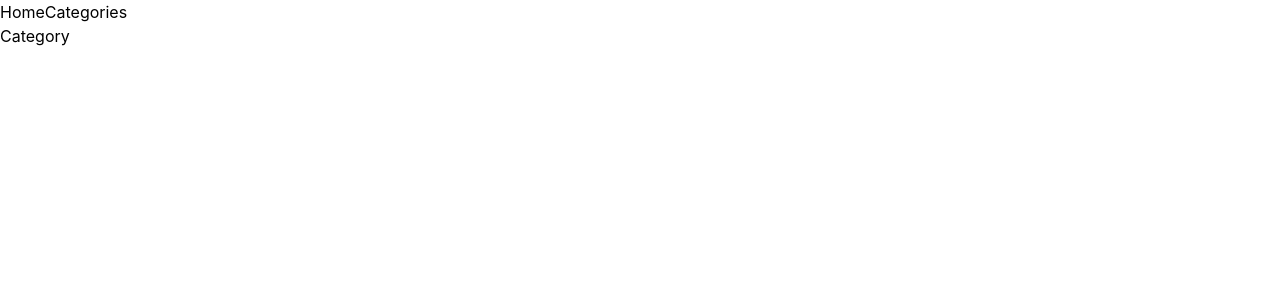
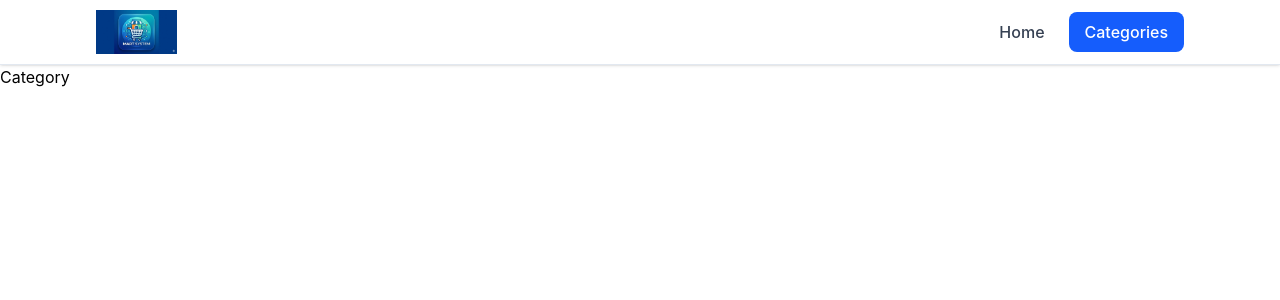
Before and after one commit to HaihengDev/Mart-Management-System-Frontend, a React (Vite) app: page /categories in a window 1280 px wide. Shown: the top 300 px of the page. Built offline with nearby package versions, Linux system fonts and the light colour scheme.

Commit message:
Add Header component with logo and navigation bar

```diff
--- a/src/App.jsx
+++ b/src/App.jsx
@@ -2,12 +2,12 @@ import { BrowserRouter, Routes, Route } from 'react-router-dom';
 import Home from './pages/Home';
 import Categories from './pages/Categories';
 import Error from './pages/Error';
-import NavBar from './components/NavBar';
+import Header from './components/Header.jsx';
 
 const App = () => {
   return (
     <BrowserRouter>
-      <NavBar />
+      <Header />
       <Routes>
         <Route path="/" element={<Home />} />
         <Route path="/categories" element={<Categories />} />
--- /dev/null
+++ b/src/components/Header.jsx
@@ -0,0 +1,19 @@
+import NavBar from './NavBar.jsx';
+import Logo from '../assets/logo.png';
+
+export default function Header() {
+  return (
+    <header className="sticky top-0 z-50 border-b border-slate-200 bg-white/90 shadow-sm backdrop-blur">
+      <div className="mx-auto flex h-16 w-full max-w-6xl items-center justify-between px-4 sm:px-6 lg:px-8">
+        <img
+          src={Logo}
+          alt="logo"
+          className="h-10 w-auto object-contain sm:h-11"
+        />
+        <div className="[&>nav]:flex [&>nav]:items-center [&>nav]:gap-2">
+          <NavBar />
+        </div>
+      </div>
+    </header>
+  );
+}
--- a/src/components/NavBar.jsx
+++ b/src/components/NavBar.jsx
@@ -1,10 +1,30 @@
 import { NavLink } from 'react-router-dom';
 
 export default function NavBar() {
+  const baseStyle =
+    'px-4 py-2 rounded-lg transition-colors duration-200 font-medium';
+
+  const activeStyle = 'bg-blue-600 text-white';
+  const inActiveStyle = 'text-gray-700 hover:bg-gray-200';
+
   return (
     <nav>
-      <NavLink to="/">Home</NavLink>
-      <NavLink to="/categories">Categories</NavLink>
+      <NavLink
+        to="/"
+        className={({ isActive }) =>
+          `${baseStyle} ${isActive ? activeStyle : inActiveStyle}`
+        }
+      >
+        Home
+      </NavLink>
+      <NavLink
+        to="/categories"
+        className={({ isActive }) =>
+          `${baseStyle} ${isActive ? activeStyle : inActiveStyle}`
+        }
+      >
+        Categories
+      </NavLink>
     </nav>
   );
 }
```
Also changed, not shown: src/assets/logo.png (renamed from public/logo.png).
